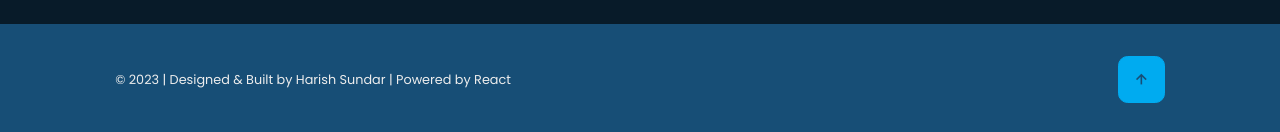
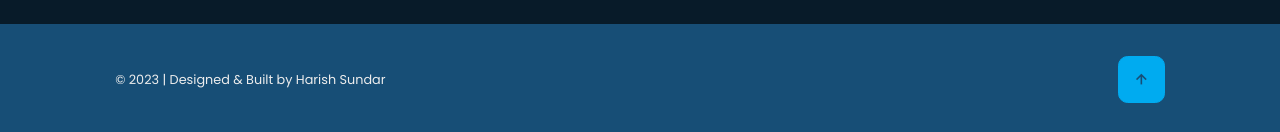
Before and after one commit to harish-sundar/harish-sundar.github.io, a React (Create React App) app: page / in a window 1280 px wide. Shown: the part 5467-5599 px from the top of the page. Built offline with nearby package versions, Linux system fonts and the light colour scheme.

Commit message:
changed footer

```diff
--- a/src/components/Footer/Footer.jsx
+++ b/src/components/Footer/Footer.jsx
@@ -6,7 +6,7 @@ const FooterSection = () => {
     return (
         <footer class = "footer">
             <div class = "footer-text">
-                <p>&copy; 2023 | Designed & Built by Harish Sundar | Powered by React </p>
+                <p>&copy; 2023 | Designed & Built by Harish Sundar </p>
             </div>
             <div class = "footer-icon">
                 <Link to="home" spy={true} smooth={true} offset={50}><i class = "bx bx-up-arrow-alt"></i></Link>
```
